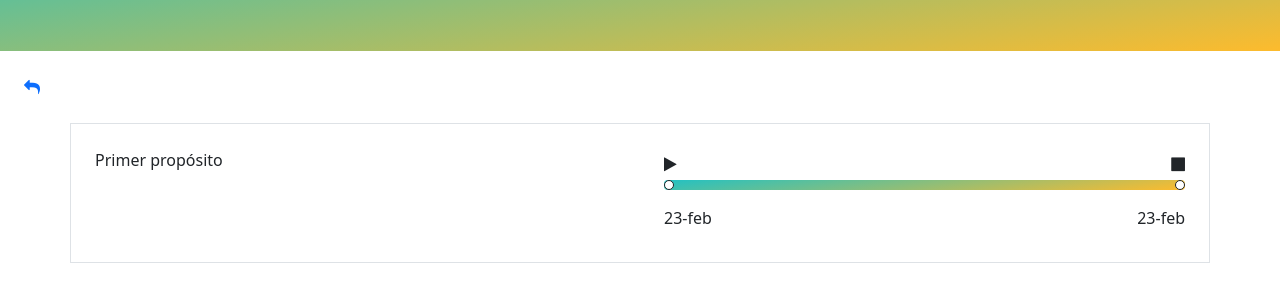
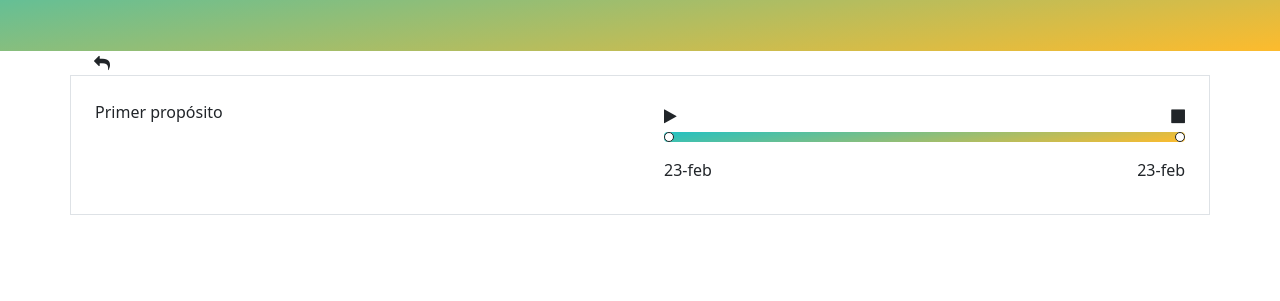
Before and after one commit to Diego-Martin-Mellado/propositos, a plain HTML site: page 2022/index.html in a window 1280 px wide. Shown: the part 101-402 px from the top of the page. Drawn offline with nearby package versions, Linux system fonts and the light colour scheme.

Commit message:
Changed navbar

```diff
--- a/2022/index.html
+++ b/2022/index.html
@@ -18,8 +18,8 @@
 	<div class="jumbotron gradient1 py-5 px-4">
 		<h1 class="text-light">Propósitos para el año 2022</h1>
 	</div>
-	<nav class="p-4">
-		<a href="../">
+	<nav class="container p-0">
+		<a href="../" class="p-4 text-decoration-none text-dark">
 			<i class="fa fa-reply"></i>
 		</a>
 	</nav>
```
